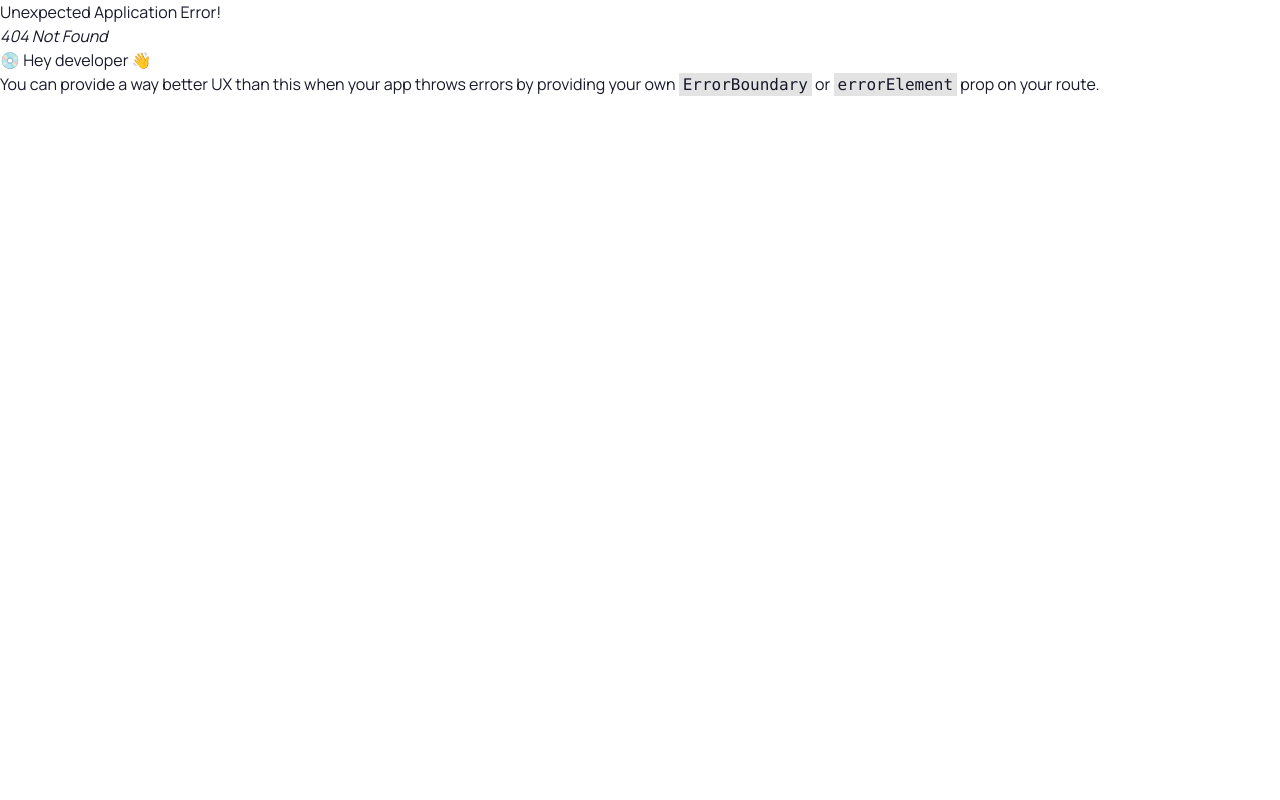
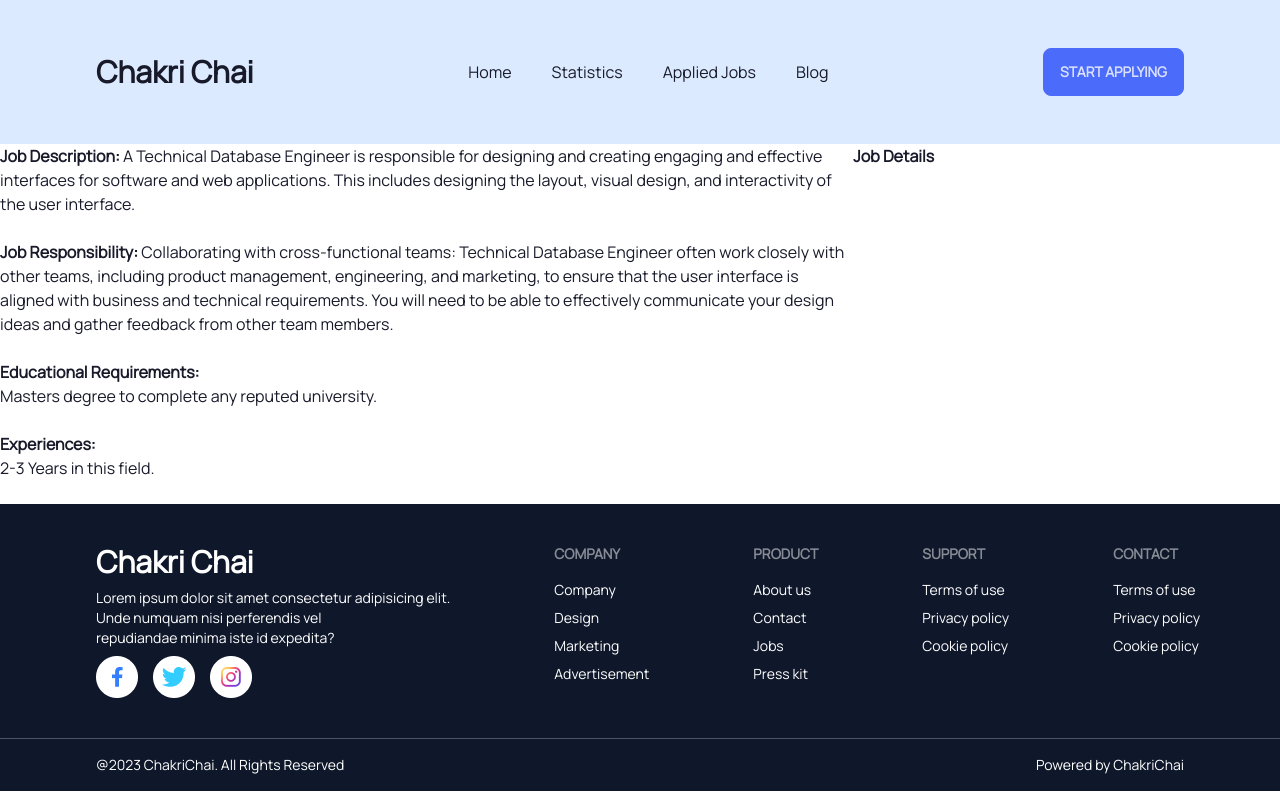
Before and after one commit to mishukmahbub/ChakriChai, a React (Vite) app in the folder ChakriChai-MishukMahbub/: page /job-details/J-1 in a window 1280 px wide. Before the commit this address had no page. Built offline with nearby package versions, Linux system fonts and the light colour scheme.

Commit message:
job details data loaded 2

```diff
--- a/ChakriChai-MishukMahbub/src/components/Header.jsx
+++ b/ChakriChai-MishukMahbub/src/components/Header.jsx
@@ -7,9 +7,9 @@ const Header = () => {
             <div><h1 className='font-bold text-3xl'>Chakri Chai</h1></div>
             <nav className='flex gap-10'>
                 <NavLink to='/' className={({ isActive }) => (isActive ? "text-primary underline" : "")}>Home</NavLink>
-                <NavLink to='statistics' className={({ isActive }) => (isActive ? "text-primary underline" : "")}>Statistics</NavLink>
-                <NavLink to='applied-jobs' className={({ isActive }) => (isActive ? "text-primary underline" : "")}>Applied Jobs</NavLink>
-                <NavLink to='blog' className={({ isActive }) => (isActive ? "text-primary underline" : "")}>Blog</NavLink>
+                <NavLink to='/statistics' className={({ isActive }) => (isActive ? "text-primary underline" : "")}>Statistics</NavLink>
+                <NavLink to='/applied-jobs' className={({ isActive }) => (isActive ? "text-primary underline" : "")}>Applied Jobs</NavLink>
+                <NavLink to='/blog' className={({ isActive }) => (isActive ? "text-primary underline" : "")}>Blog</NavLink>
             </nav>
             <div><button className='btn btn-primary rounded-lg'>Start Applying</button></div>
         </div>
--- /dev/null
+++ b/ChakriChai-MishukMahbub/src/components/JobDetails.jsx
@@ -0,0 +1,34 @@
+import React, { useEffect, useState } from 'react';
+import { useLoaderData, useParams } from 'react-router-dom';
+
+const JobDetails = () => {
+    const id = useParams();
+    const jobDetails = useLoaderData();
+    const [details, setDetails] = useState({});
+    useEffect(() => {
+        const job = jobDetails.find(job => job.id === id.jobId)
+        setDetails(job)
+    }, []);
+    console.log(details);
+    return (
+        <div className='grid grid-cols-3'>
+            <div className='col-span-2'>
+                <p><span className='font-bold'>Job Description: </span>{details.jobDesc}</p>
+                <br />
+                <p><span className='font-bold'>Job Responsibility: </span>{details.jobResponsibility}</p>
+                <br />
+                <p><span className='font-bold'>Educational Requirements: </span><br />{details.education}</p>
+                <br />
+                <p><span className='font-bold'>Experiences: </span><br />
+                    {details.experience}</p>
+                <br />
+            </div>
+            <div>
+                <h3 className='font-bold'>Job Details</h3>
+
+            </div>
+        </div>
+    );
+};
+
+export default JobDetails;
--- a/ChakriChai-MishukMahbub/src/components/JobsCard.jsx
+++ b/ChakriChai-MishukMahbub/src/components/JobsCard.jsx
@@ -1,6 +1,7 @@
 import React from 'react';
 import pinPoint from '../assets/Icons/Frame-4.png'
 import salary from '../assets/Icons/Frame.png'
+import { Link } from 'react-router-dom';
 
 const JobsCard = ({ job }) => {
 
@@ -30,7 +31,9 @@ const JobsCard = ({ job }) => {
                         </div>
                     </small>
                 </div>
-                <button className='btn btn-primary w-40 rounded-lg mt-6'>View Details</button>
+                <Link to={`/job-details/${job.id}`}>
+                    <button className='btn btn-primary w-40 rounded-lg mt-6'>View Details</button>
+                </Link>
             </div>
         </div>
     );
--- a/ChakriChai-MishukMahbub/src/loaders/jobsCategoryLoader.js
+++ b/ChakriChai-MishukMahbub/src/loaders/jobsCategoryLoader.js
@@ -1,6 +1,7 @@
 const jobsCategoryLoader = async () => {
     const loadedCategories = await fetch(`jobsCategory.json`);
     const categories = await loadedCategories.json();
+
     return categories;
 }
 export default jobsCategoryLoader;
--- a/ChakriChai-MishukMahbub/src/main.jsx
+++ b/ChakriChai-MishukMahbub/src/main.jsx
@@ -11,17 +11,17 @@ import Stat from './components/Stat';
 import Applied from './components/Applied';
 import Blog from './components/Blog';
 import jobsCategoryLoader from './loaders/jobsCategoryLoader';
+import JobDetails from './components/JobDetails';
 
 const router = createBrowserRouter([
   {
     path: "/",
     element: <Home></Home>,
-    // loader: () => fetch("/jobs.json"),
     children: [
       {
         path: "/",
         element: <Showcase></Showcase>,
-        loader: jobsCategoryLoader
+        loader: () => fetch('/jobsCategory.json')
       },
       {
         path: "statistics",
@@ -35,6 +35,11 @@ const router = createBrowserRouter([
         path: "blog",
         element: <Blog></Blog>,
       },
+      {
+        path: "job-details/:jobId",
+        element: <JobDetails></JobDetails>,
+        loader: () => fetch('/jobs.json')
+      },
     ],
   },
 ]);
```
